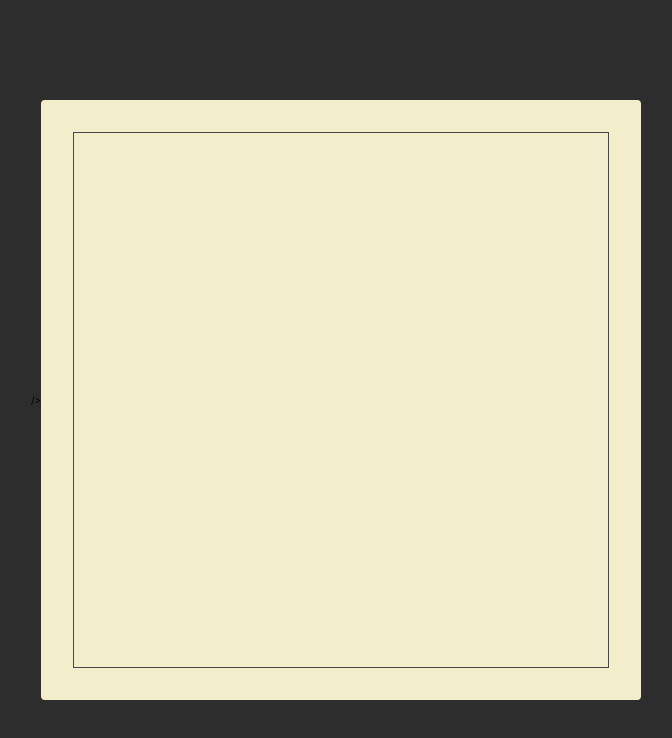
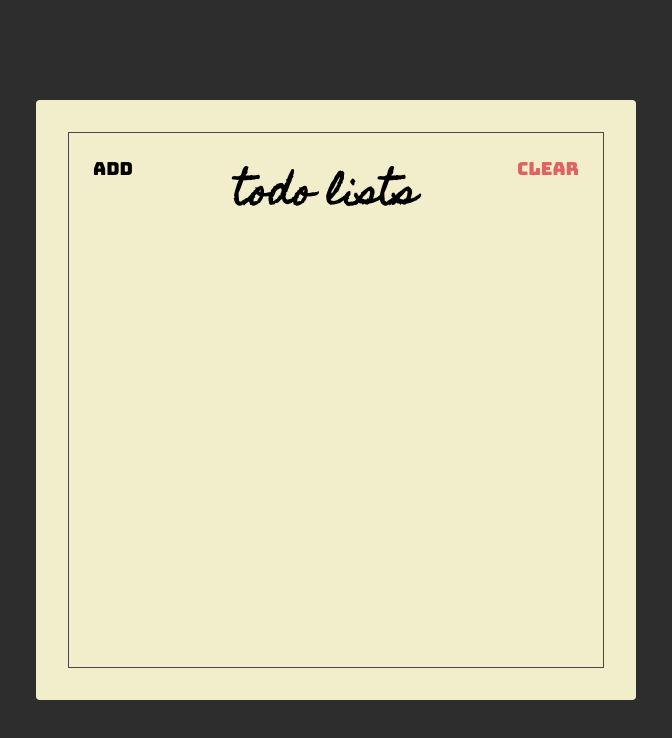
Before and after one commit to 8ballali/react-course-starter, a website: page index.html in a window 1280 px wide. Shown: the whole page, without its empty margins (304-976 px from the left). Drawn offline with Linux system fonts and the light colour scheme.

Commit message:
Create header section

```diff
--- a/index.html
+++ b/index.html
@@ -10,11 +10,16 @@
       href="https://fonts.googleapis.com/css2?family=Bungee&family=Homemade+Apple&display=swap"
       rel="stylesheet"
     />
-    />
   </head>
   <body>
     <div class="container">
-      <div class="frame"></div>
+      <div class="frame">
+        <div class="header">
+          <button class="header-btn">Add</button>
+          <h1 class="header-title">Todo Lists</h1>
+          <button class="header-btn main-red-color">Clear</button>
+        </div>
+      </div>
     </div>
   </body>
 </html>
--- a/styles.css
+++ b/styles.css
@@ -1,5 +1,13 @@
 * {
   box-sizing: border-box;
+}
+
+:root {
+  --main-red-color: #e06262;
+}
+
+.main-red-color {
+  color: var(--main-red-color);
 }
 
 html {
@@ -36,4 +44,31 @@ html {
 .frame {
   border: 1px solid #484848;
   height: 100%;
+
+  display: flex;
+  flex-direction: column;
 }
+
+.header {
+  display: flex;
+  align-items: flex-start;
+}
+
+.header-title {
+  flex: 1;
+  text-align: center;
+
+  font-size: 3.6rem;
+  font-family: "Homemade Apple", sans-serif;
+  text-transform: lowercase;
+}
+
+.header-btn {
+  font-size: 1.8rem;
+  font-family: "Bungee", sans-serif;
+
+  padding: 24px;
+  background: unset;
+  border: unset;
+  outline: unset;
+}
```
